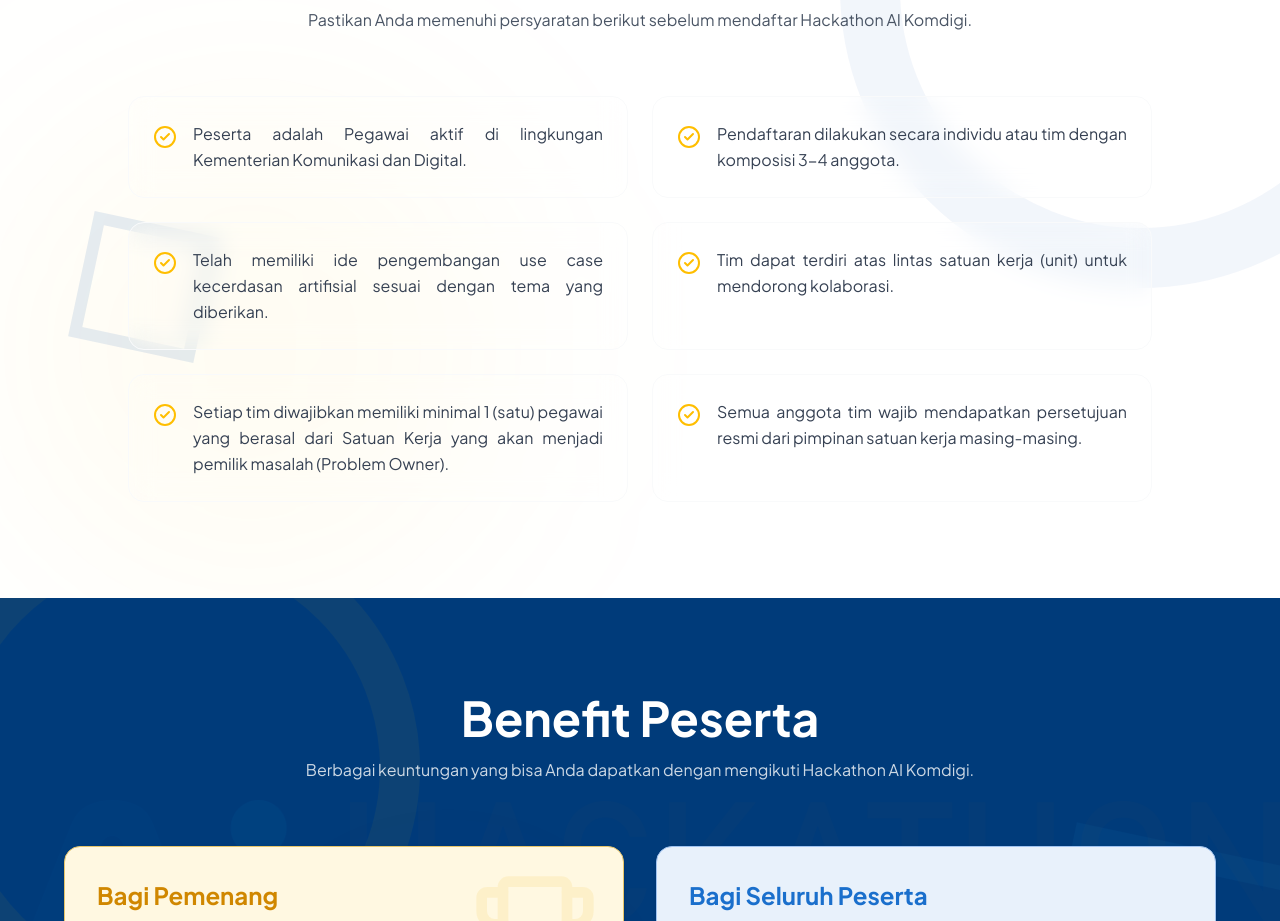
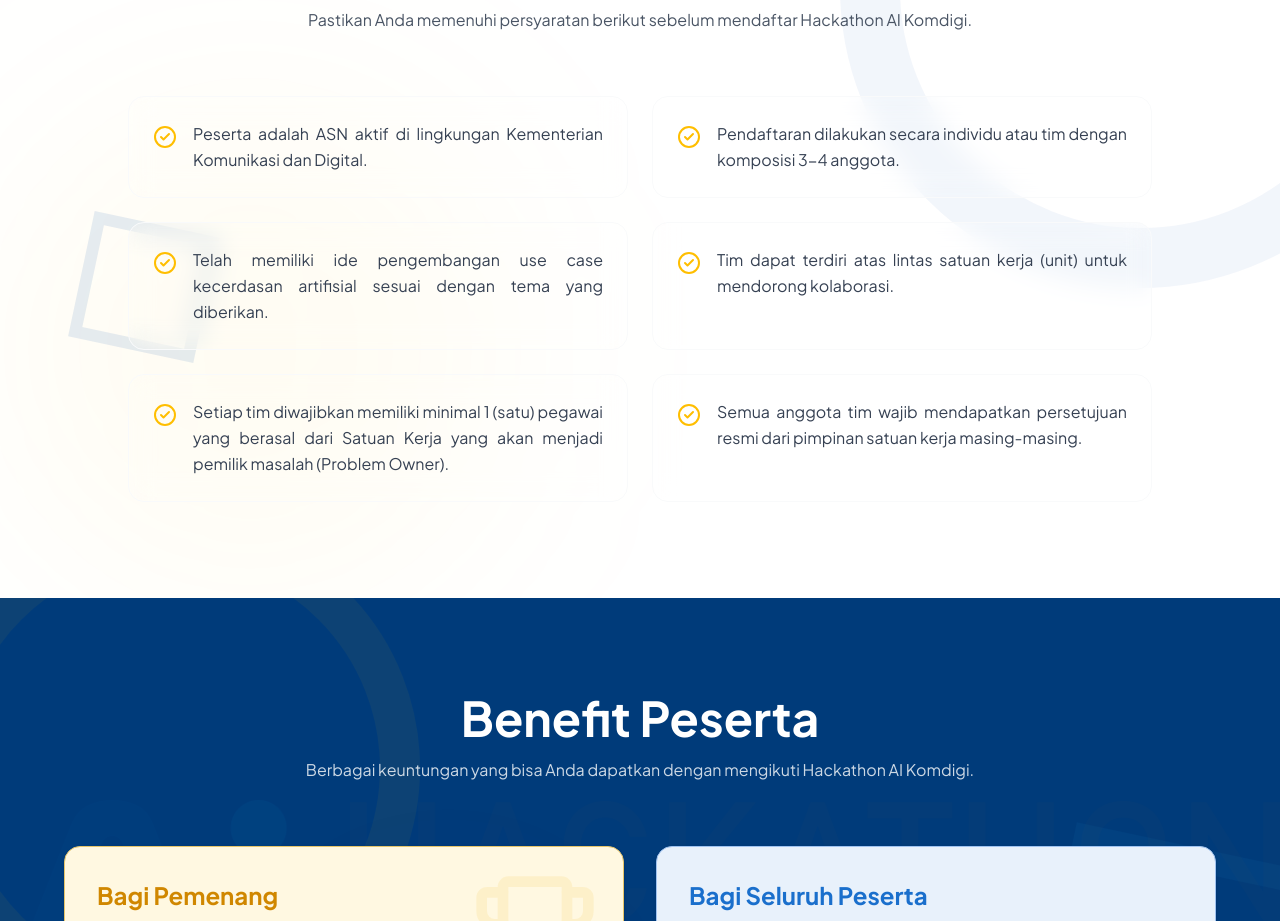
Before and after one commit to Shulmucus/HackathonKomdigi, a Next.js app: page / in a window 1280 px wide. Shown: the part 6362-7283 px from the top of the page. Built offline with nearby package versions, Linux system fonts and the light colour scheme.

Commit message:
changed pegawai to ASN in Requirements

```diff
--- a/components/sections/Requirements.tsx
+++ b/components/sections/Requirements.tsx
@@ -4,7 +4,7 @@ import { motion } from "framer-motion";
 import { CheckCircle2 } from "lucide-react";
 
 const requirements = [
-  "Peserta adalah Pegawai aktif di lingkungan Kementerian Komunikasi dan Digital.",
+  "Peserta adalah ASN aktif di lingkungan Kementerian Komunikasi dan Digital.",
   "Pendaftaran dilakukan secara individu atau tim dengan komposisi 3-4 anggota.",
   "Telah memiliki ide pengembangan use case kecerdasan artifisial sesuai dengan tema yang diberikan.",
   "Tim dapat terdiri atas lintas satuan kerja (unit) untuk mendorong kolaborasi.",
```
